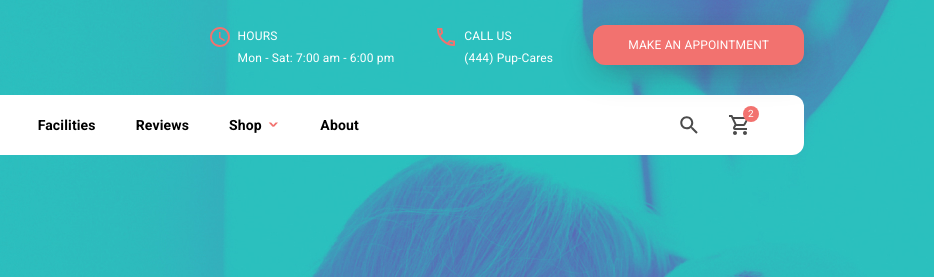
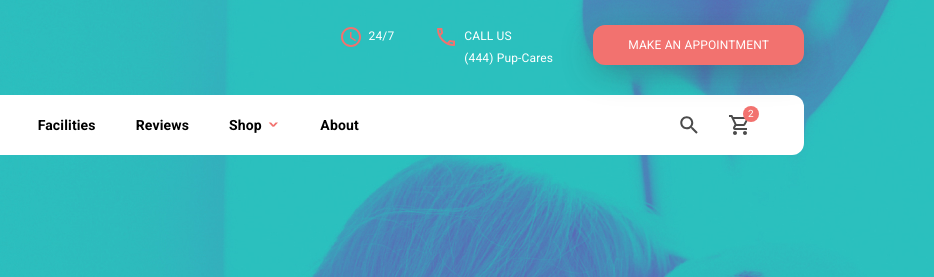
Before and after one commit to top-web-knurl/learn, a plain HTML site: page index.html in a window 1280 px wide. Shown: the top 277 px of the page, 346-1280 px from the left. Drawn offline with Linux system fonts and the light colour scheme; files whose address does not match are found by name.

Commit message:
изменили время

```diff
--- a/index.html
+++ b/index.html
@@ -18,7 +18,7 @@
                 <div class="grid__col grid__col_8">
                     <div class="header__info">
                         <div class="header__info-item header__info-item_time">
-                            <span> HOURS<br>Mon - Sat: 7:00 am - 6:00 pm</span>
+                            <span>24/7</span>
                         </div>
                         <div class="header__info-item header__info-item_phone">
                             <span>CALL US<br>(444) Pup-Cares</span>
```
